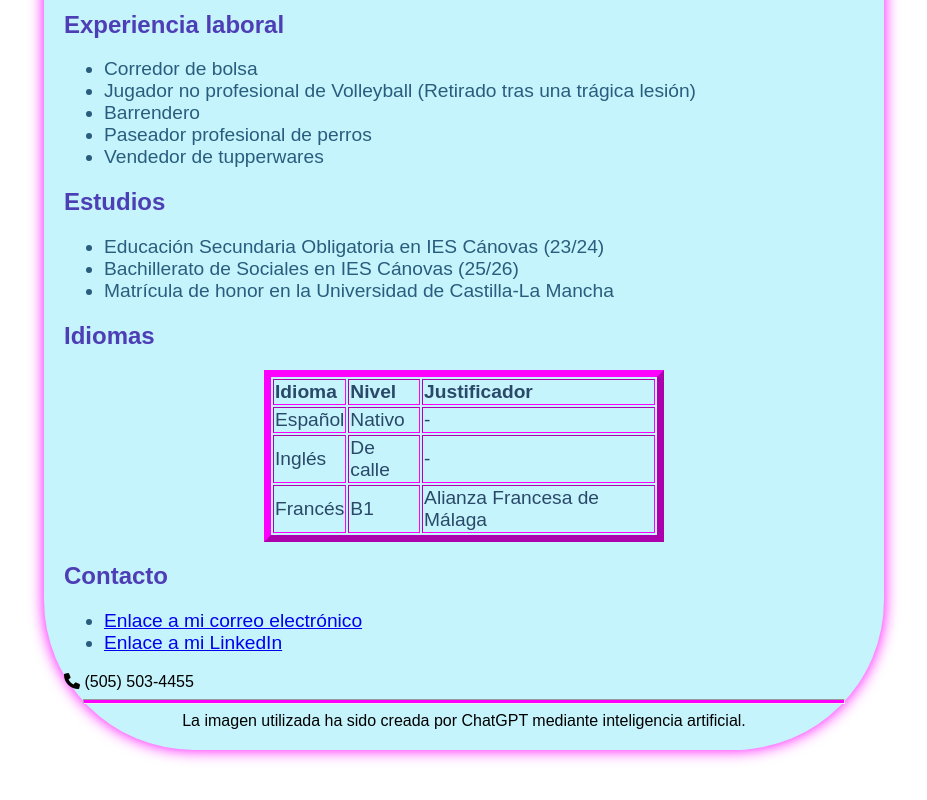
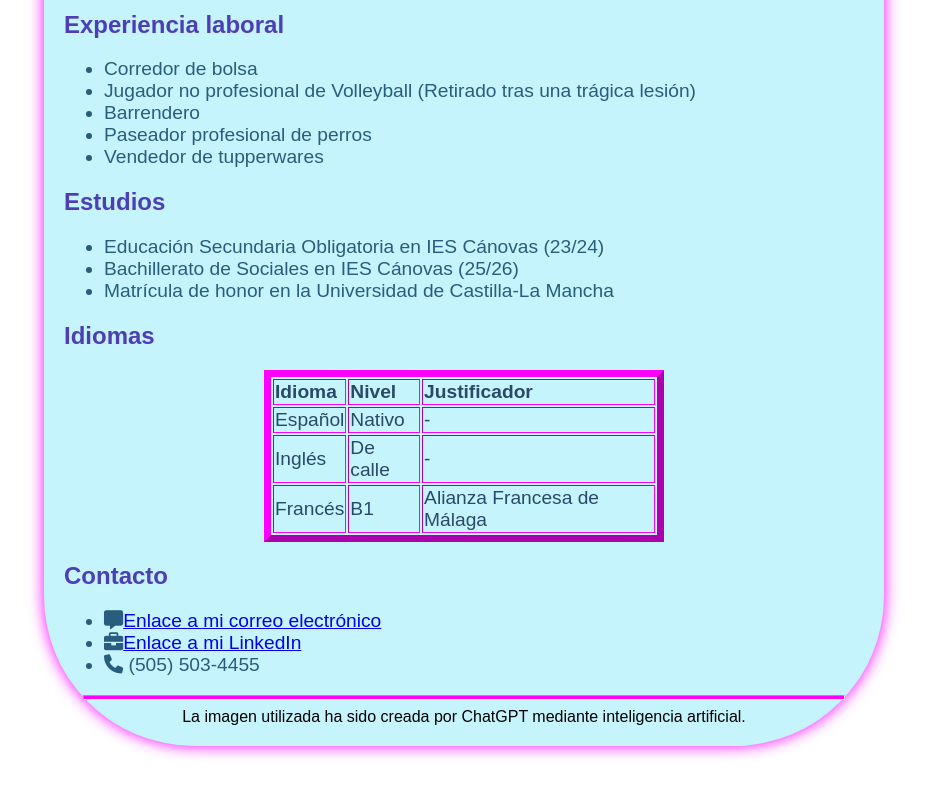
Before and after one commit to Look-ass/mi-curriculum-web, a plain HTML site: page index.html in a window 1280 px wide. Shown: the part 597-1397 px from the top of the page, without its empty margins (14-941 px from the left). Drawn offline with Linux system fonts and the light colour scheme.

Commit message:
Add files via upload

```diff
--- a/index.html
+++ b/index.html
@@ -75,13 +75,15 @@
       <h2>Contacto</h2>
         <ul>
           <li>
-            <a href="mailto:lsanjim0105@g.educaand.es">Enlace a mi correo electrónico</a>
+            <i class="fa-solid fa-message"></i><a href="mailto:lsanjim0105@g.educaand.es">Enlace a mi correo electrónico</a>
           </li>
          <li>
-            <a href="https://www.linkedin.com">Enlace a mi LinkedIn</a>
+            <i class="fa-solid fa-briefcase"></i><a href="https://www.linkedin.com">Enlace a mi LinkedIn</a>
           </li>
-      </ul>
-      <i class="fa-solid fa-phone"></i> (505) 503-4455
+          <li>
+            <i class="fa-solid fa-phone"></i> (505) 503-4455
+          </li>
+        </ul>
     </section>
     <hr>
     <footer>La imagen utilizada ha sido creada por ChatGPT mediante inteligencia artificial.</footer>
```
